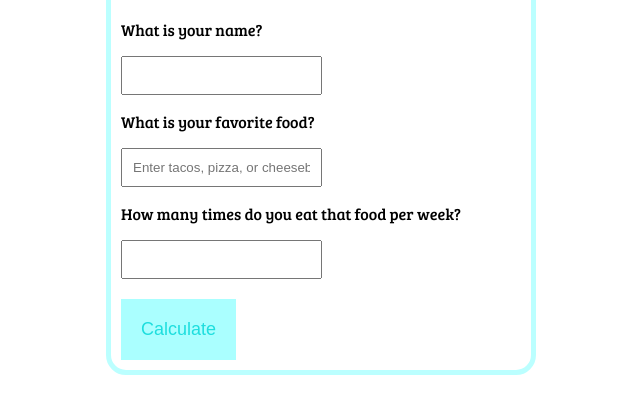
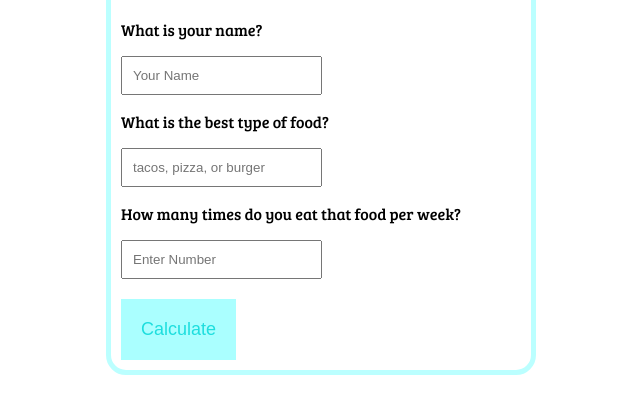
Before and after one commit to MichaelOppong/In-The-Year-2050, a plain HTML site: page index.html in a window 1280 px wide. Shown: the part 132-546 px from the top of the page, without its empty margins (319-959 px from the left). Drawn offline with Linux system fonts and the light colour scheme.

Commit message:
Update index.html

```diff
--- a/index.html
+++ b/index.html
@@ -47,13 +47,13 @@
             <h1>In the year 2050...</h1>
 
             <p>What is your name?</p>
-            <input class="yourName">
+            <input placeholder="Your Name" class="yourName">
 
-            <p>What is your favorite food?</p>
-            <input placeholder="Enter tacos, pizza, or cheeseburger" class="foodName">
+            <p>What is the best type of food?</p>
+            <input placeholder="tacos, pizza, or burger" class="foodName">
 
             <p>How many times do you eat that food per week?</p>
-            <input class="amountEaten">
+            <input placeholder="Enter Number" class="amountEaten">
 
             <div>
                 <button class="submit" type="button">Calculate</button>
```
